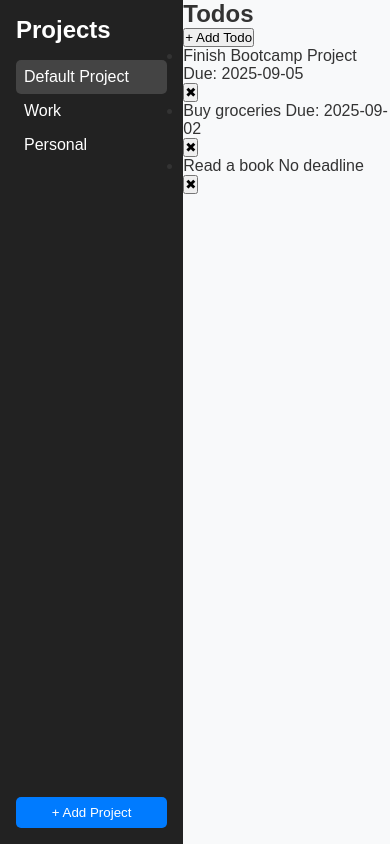
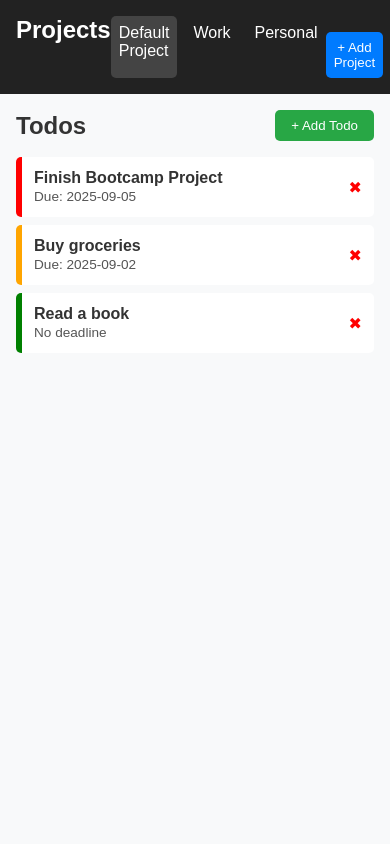
Before and after one commit to Efrata-Habte/To-do, a plain HTML site: page index.html in a window 390 px wide. Drawn offline with Linux system fonts and the light colour scheme.

Commit message:
style: add main section and todo list styling

```diff
--- a/Style/style.css
+++ b/Style/style.css
@@ -52,3 +52,80 @@ body {
 .add-project:hover {
   background: #0056b3;
 }
+
+/* Main Section */
+.main {
+  flex: 1;
+  padding: 1rem;
+}
+.main-header {
+  display: flex;
+  justify-content: space-between;
+  align-items: center;
+  margin-bottom: 1rem;
+}
+.add-todo {
+  padding: 0.5rem 1rem;
+  border: none;
+  background: #28a745;
+  color: white;
+  border-radius: 5px;
+  cursor: pointer;
+}
+.add-todo:hover {
+  background: #1e7e34;
+}
+
+/* Todo List */
+.todo-list {
+  list-style: none;
+}
+.todo {
+  background: white;
+  padding: 0.75rem;
+  margin-bottom: 0.5rem;
+  border-left: 6px solid;
+  display: flex;
+  justify-content: space-between;
+  align-items: center;
+  border-radius: 5px;
+}
+.todo .title {
+  font-weight: bold;
+  display: block;
+}
+.todo .due-date {
+  font-size: 0.85rem;
+  color: #555;
+}
+.delete {
+  background: none;
+  border: none;
+  color: red;
+  font-size: 1rem;
+  cursor: pointer;
+}
+
+/* Priority Colors */
+.todo.high { border-color: red; }
+.todo.medium { border-color: orange; }
+.todo.low { border-color: green; }
+
+/* Responsive */
+@media (max-width: 768px) {
+  .app {
+    flex-direction: column;
+  }
+  .sidebar {
+    width: 100%;
+    flex-direction: row;
+    overflow-x: auto;
+  }
+  .project-list {
+    display: flex;
+    gap: 0.5rem;
+  }
+  .main {
+    padding: 1rem;
+  }
+}
```
